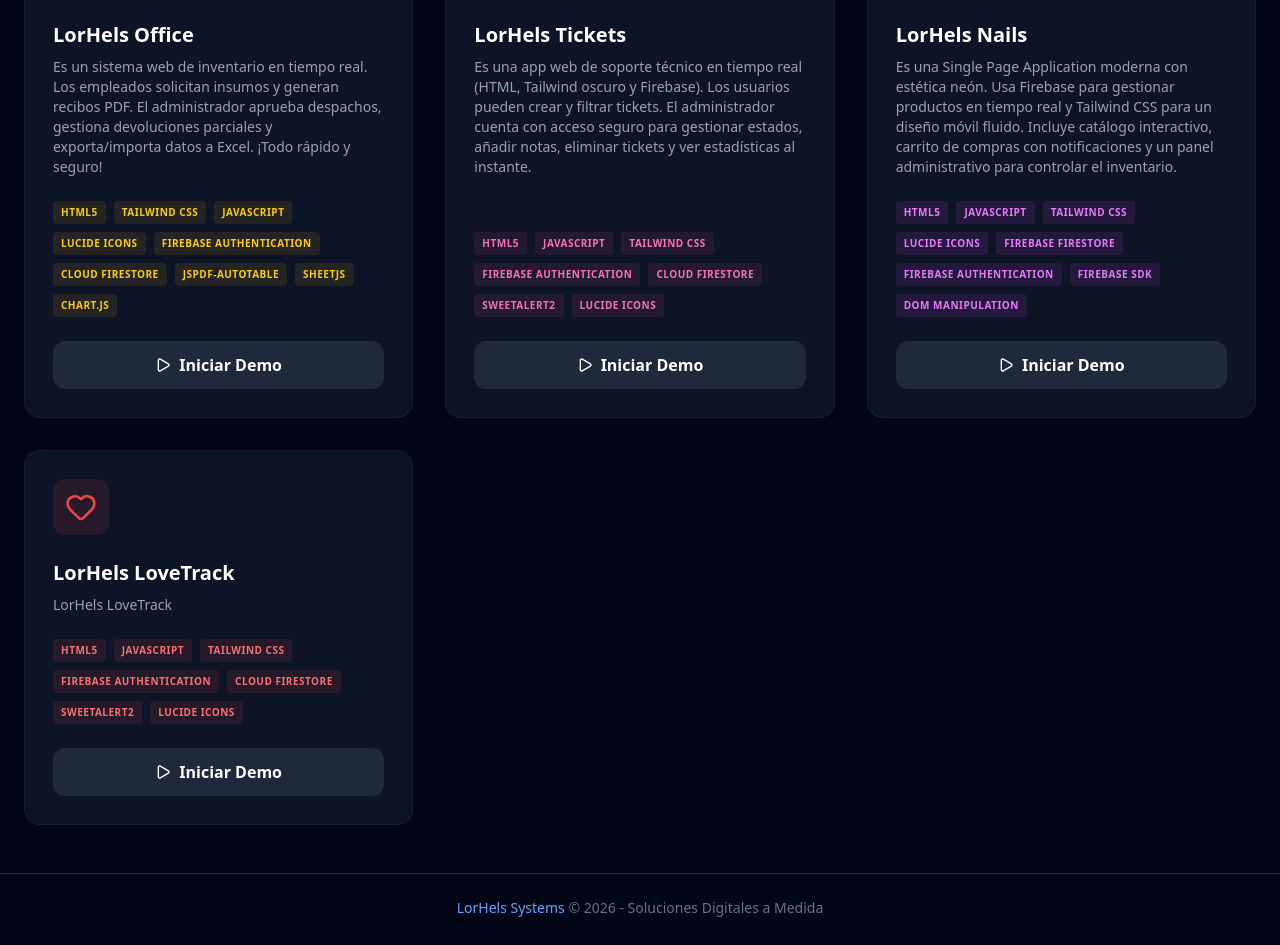
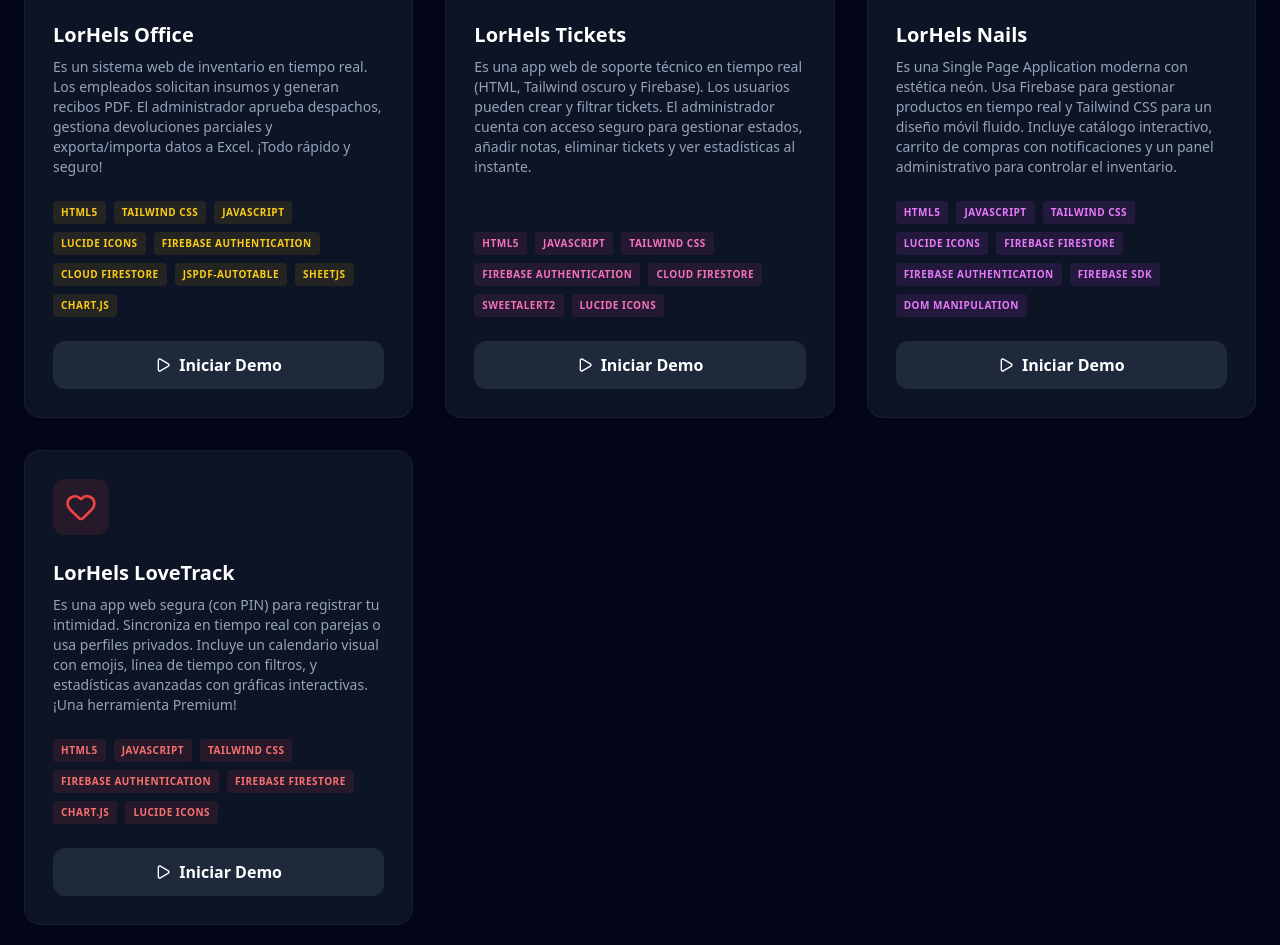
Before and after one commit to Handhels-Programmer/LorHels-Systems, a plain HTML site: page portafolio.html in a window 1280 px wide. Shown: the part 1618-2563 px from the top of the page. Drawn offline with nearby package versions, Linux system fonts and the light colour scheme.

Commit message:
Update portafolio.html

```diff
--- a/portafolio.html
+++ b/portafolio.html
@@ -180,16 +180,16 @@
                 tecnologias: ['HTML5', 'JavaScript', 'Tailwind CSS', 'Lucide Icons', 'Firebase Firestore', 'Firebase Authentication', 'Firebase SDK', 'DOM Manipulation'],
                 icono: 'heart-handshake',
                 color: 'fuchsia',
-                linkDemo: 'https://handhels-programmer.github.io/LorHels-Nails/'
+                linkDemo: 'https://handhels-programmer.github.io/LorHels-Systems/Demo/Demo%20Nails.html'
             },{
                 id: 'LorHels LoveTrack',
                 nombre: 'LorHels LoveTrack',
-                descripcion: 'LorHels LoveTrack',
+                descripcion: 'Es una app web segura (con PIN) para registrar tu intimidad. Sincroniza en tiempo real con parejas o usa perfiles privados. Incluye un calendario visual con emojis, línea de tiempo con filtros, y estadísticas avanzadas con gráficas interactivas. ¡Una herramienta Premium!',
                 categoria: 'salud',
-                tecnologias: ['HTML5', 'JavaScript', 'Tailwind CSS', 'Firebase Authentication', 'Cloud Firestore', 'SweetAlert2', 'Lucide Icons'],
+                tecnologias: ['HTML5', 'JavaScript', 'Tailwind CSS', 'Firebase Authentication', 'Firebase Firestore', 'Chart.js', 'Lucide Icons'],
                 icono: 'heart',
                 color: 'red',
-                linkDemo: 'LorHels LoveTrack'
+                linkDemo: 'https://handhels-programmer.github.io/LorHels-Systems/Demo/Demo%20LoveTrack.html'
             },
         ];
 
```
